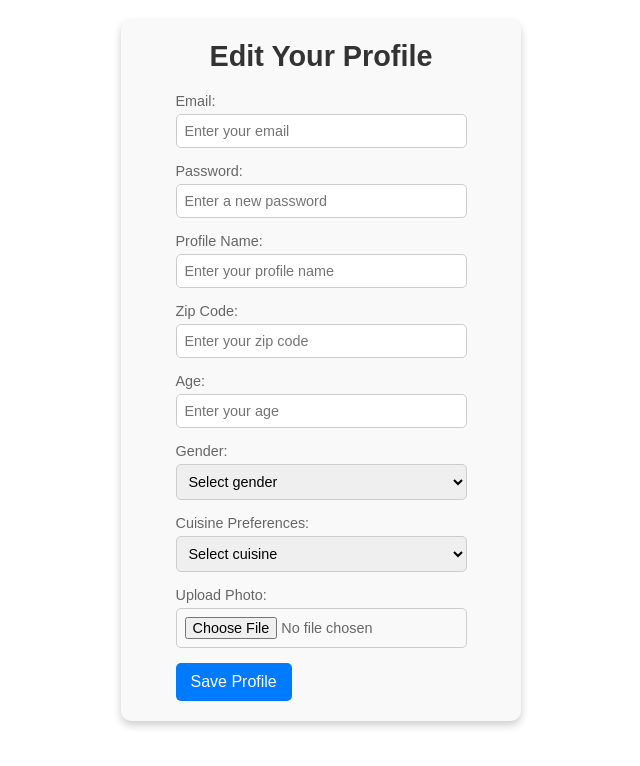
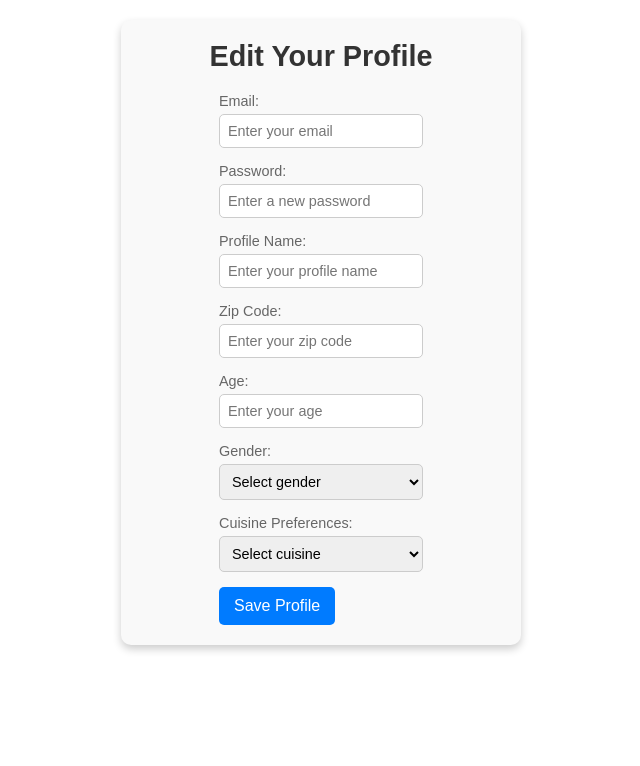
Before and after one commit to azh05/TasteBuds, a React (Create React App) app in the folder tastebuds-site/: page /signup in a window 1280 px wide. Shown: the top 766 px of the page, without its empty margins (319-959 px from the left). Built offline with nearby package versions, Linux system fonts and the light colour scheme.

Commit message:
Removed buggy photo feature

```diff
--- a/tastebuds-site/src/pages/signup.js
+++ b/tastebuds-site/src/pages/signup.js
@@ -176,11 +176,6 @@ const Signup = () => {
           </select>
         </label>
 
-        <label>
-          Upload Photo:
-          <input type="file" onChange={handlePhotoChange} />
-        </label>
-
           <button className="save-button" type="submit">Save Profile</button>
       </form>
     </div>
```
